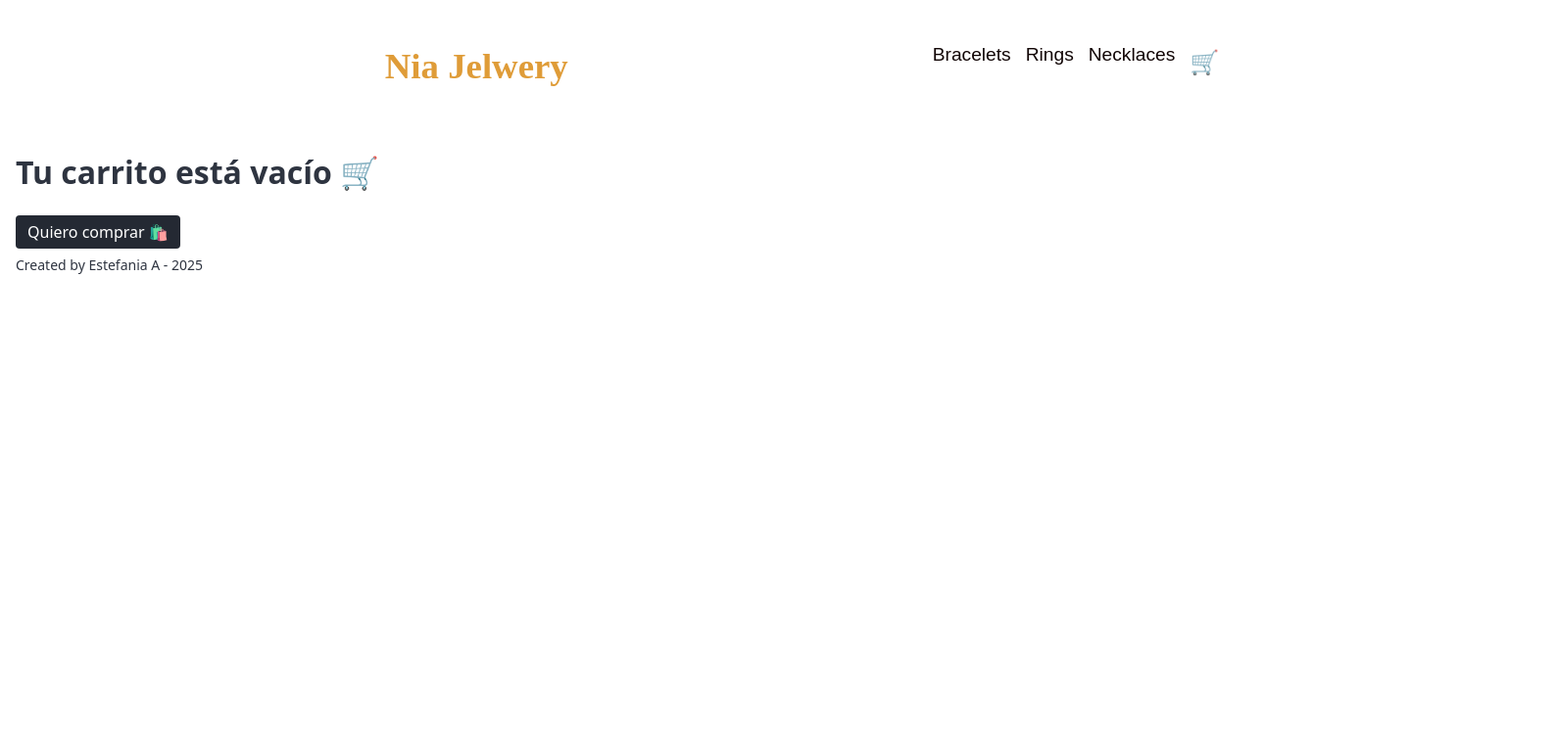
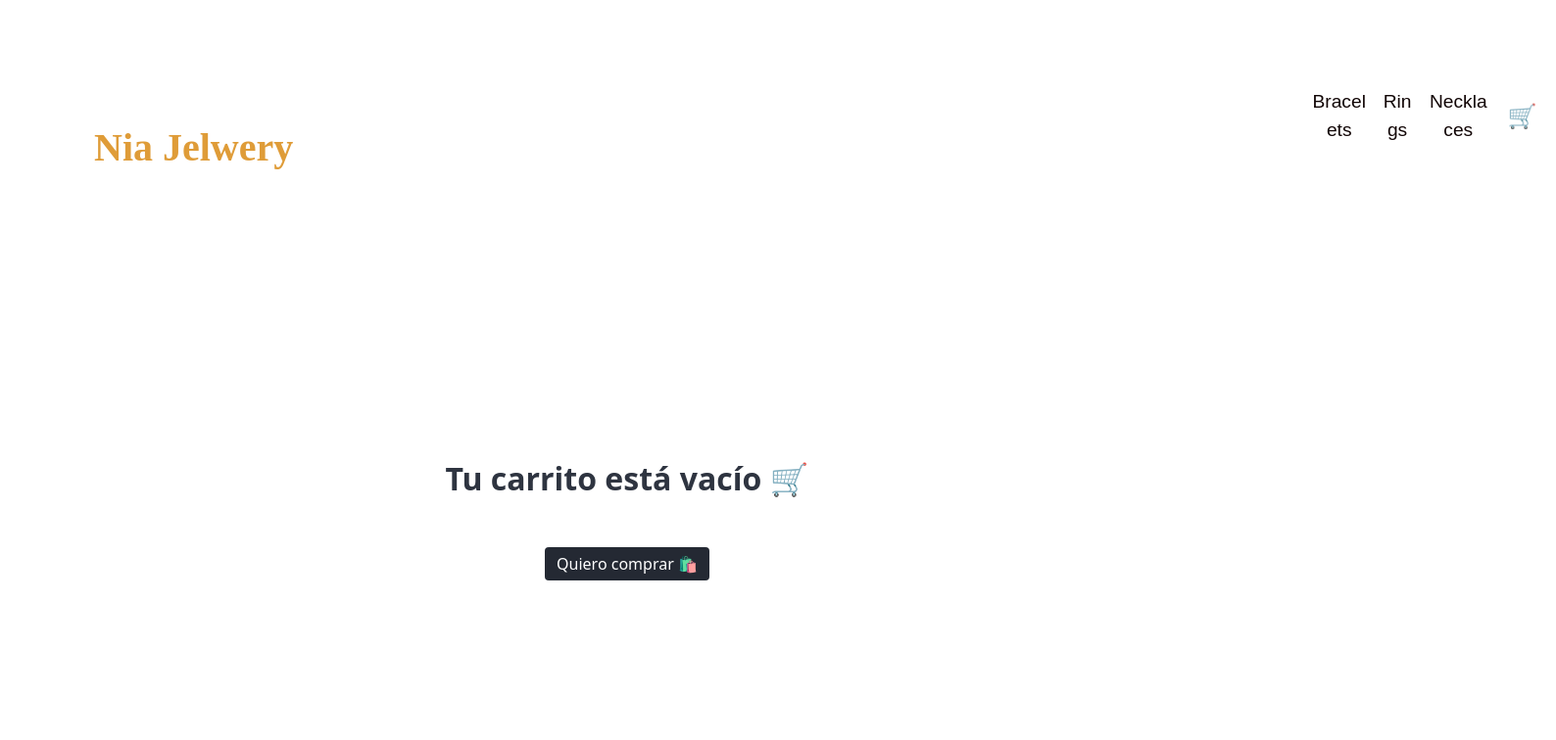
Before and after one commit to niadevel/react_ecommerce, a React (Vite) app: page /cart in a window 1280 px wide. Shown: the top 756 px of the page at 98% size, 1588 px wide, since content can reach past the window. Built offline with nearby package versions, Linux system fonts and the light colour scheme.

Commit message:
Arreglando css

```diff
--- a/src/App.css
+++ b/src/App.css
@@ -8,7 +8,6 @@ section {
   border-bottom: solid 2px rgb(149, 149, 149);
 }
 
-/* Source Code: https://github.com/rilwis/bamboo */
 :root {
   --b-font-main: system-ui, sans-serif;
   --b-font-mono: ui-monospace, SFMono-Regular, Menlo, Monaco, Consolas,
@@ -21,11 +20,11 @@ section {
   --b-btn-txt: #fff;
   --b-focus: #88c0d0;
 }
-*,
+/* *,
 ::before,
 ::after {
   box-sizing: border-box;
-}
+} */
 html:focus-within {
   scroll-behavior: smooth;
 }
@@ -44,14 +43,13 @@ body {
   -webkit-tap-highlight-color: rgba(0, 0, 0, 0);
   -webkit-text-size-adjust: 100%;
 }
-h1,
+/* h1,
 h2,
 h3,
 h4,
 h5,
 h6,
 p,
-ul,
 ol,
 dl,
 dd,
@@ -64,11 +62,11 @@ address,
 hr,
 fieldset,
 iframe,
-audio,
+audio, */
 video {
   margin: 0 0 1.5rem;
 }
-h1,
+/* h1,
 h2,
 h3,
 h4,
@@ -77,12 +75,15 @@ h6 {
   line-height: 1.25;
   margin-top: 2rem;
   text-wrap: balance;
-}
+} */
 h1 {
   font-size: 2rem;
 }
 h2 {
-  font-size: 1.5rem;
+  font-size: 2rem;
+  text-align: center;
+  padding-bottom: 1rem;
+  color: #413f3f
 }
 h3 {
   font-size: 1.25rem;
@@ -104,6 +105,13 @@ a:hover {
   text-decoration: none;
 }
 
+
+footer {
+  display: flex;
+  justify-content: center;
+  margin-top: 20px;
+  padding: 2rem 2rem;
+}
 
 video,
 svg {
--- a/src/components/CartView.jsx
+++ b/src/components/CartView.jsx
@@ -5,7 +5,8 @@ import { useState } from 'react';
 import { Link } from 'react-router-dom';
 import Swal from "sweetalert2";
 import "sweetalert2";
-import "sweetalert2-react-content"
+import "sweetalert2-react-content";
+import "./cartView.css"
 
 function realizarCompra() {
   setCartItems([])
@@ -20,10 +21,8 @@ function realizarCompra() {
   });
 }
 
-
 function CartView() {
   const { cartItems, removeItem, getTotalPrice, clearAllItems } = useContext(cartContext);
-
 
   if (cartItems.length === 0) {
 
@@ -110,17 +109,14 @@ function CartView() {
         showConfirmButton: true,
         timer: 8000
       });
-
-
     }
-
 
   return (
     <div>
         <h1>Tu carrito</h1>
       {cartItems.map((item) => (
         <div key={item.id}>
-          <div>
+          <div className="boxCart">
             <h3>{item.title}</h3>
             <p>Precio: ${item.price}</p>
             <p>Unidades: {item.count}</p>
@@ -130,36 +126,36 @@ function CartView() {
         </div>
       ))}
 
-      <h2>Total: ${getTotalPrice()}</h2>
+      <h2 className="totalCart">Total: ${getTotalPrice()}</h2>
 
-      <button onClick={clearAllItems}>Vaciar mi carrito 🛒</button>
+      <button className="clearCart" onClick={clearAllItems}>Vaciar mi carrito 🛒</button>
 
-      <form>
+      <form className="formCart">
       <h2>Completa tus datos para terminar la compra 🛍</h2>
 
-      <div style={{ display: "flex", marginBottom: 8 }}>
-        <label style={{ width: "100px", marginRight: 4 }}>Nombre</label>
-        <input name="username" type="text" onChange={onInputChange} />
+      <div>
+        <label>Nombre</label>
+        <input name="username" type="text" required onChange={onInputChange} />
       </div>
 
-      <div style={{ display: "flex", marginBottom: 8 }}>
-        <label style={{ width: "100px", marginRight: 4 }}>Apellido</label>
-        <input name="surname" type="text" onChange={onInputChange} />
+      <div>
+        <label >Apellido</label>
+        <input name="surname" type="text" required onChange={onInputChange} />
       </div>
 
-      <div style={{ display: "flex", marginBottom: 8 }}>
-        <label style={{ width: "100px", marginRight: 4 }}>Teléfono</label>
-        <input name="phone" type="text" onChange={onInputChange} />
+      <div>
+        <label>Teléfono</label>
+        <input name="phone" type="number" required onChange={onInputChange} />
       </div>
 
-      <div style={{ display: "flex", marginBottom: 8 }}>
-        <label style={{ width: "100px", marginRight: 4 }}>Email</label>
-        <input name="email" type="text" onChange={onInputChange} />
+      <div>
+        <label>Email</label>
+        <input name="email" type="email" required onChange={onInputChange} />
       </div>
 
-      <div style={{ display: "flex", marginBottom: 8 }}>
-        <label style={{ width: "100px", marginRight: 4 }}>Dirección</label>
-        <input name="adress" type="text" onChange={onInputChange} />
+      <div>
+        <label>Dirección</label>
+        <input name="adress" type="text" required onChange={onInputChange} />
       </div>
 
       <button
@@ -172,8 +168,8 @@ function CartView() {
             userData.adress !== ""
           )
         }
-        onClick={handleCheckout}
-      >
+        onClick={handleCheckout}>
+
         Realiza tu compra🛍
       </button>
     </form>
--- a/src/components/Loader.jsx
+++ b/src/components/Loader.jsx
@@ -3,7 +3,8 @@ import { SpinnerDotted } from "spinners-react";
 function Loader() {
     return (
         <SpinnerDotted
-        size={50}
+        className="loader"
+        size={100}
         thickness={100}
         speed={100}
         color="rgba(223, 156, 56, 1)"
--- a/src/components/NavBar.css
+++ b/src/components/NavBar.css
@@ -1,17 +1,29 @@
 /* src/components/NavBar.css */
 
 .navbar {
-  display: flex;
+  display: -webkit-inline-box;
   justify-content: space-between;
   align-items: center;
-  padding: 0.3rem;
+  /* align-content: center; */
+  text-align: center;
+  /* padding: 0.3rem; */
 }
+
+ul {
+  padding-inline-start: 65rem;
+  margin-block-start: 0;
+  margin-block-end: 0;
+}
+
 
 .navbar-brand {
   color: #df9c38;
-  font-size: 2.3rem;
+  font-size: 2.5rem;
   text-decoration: none;
   font-family: cursive;
+  justify-content: flex-start;
+  align-items: center;
+  padding-inline-start: 5rem;
 }
 
 .navbar-brand a:hover {
@@ -20,21 +32,27 @@
 
 .navbar-nav {
   list-style-type: none;
-  margin: 0;
-  padding: 0;
+  /* padding: 0.3rem; */
   display: flex;
   font-family: Arial, Helvetica, sans-serif;
   font-size: 1.2rem;
+  align-items: center;
+  justify-content: flex-end;
+  flex-direction: row;
 }
 
 .navbar-nav li {
   margin-right: 15px;
+  /* padding: 0.3rem; */
+
 }
 
 .navbar-nav a {
   color: #110505;
   text-decoration: none;
   transition: color 0.3s ease;
+  align-items: center;
+
 }
 
 .navbar-nav a:hover {
@@ -45,6 +63,7 @@
   font-size: 1.5rem;
   color: white;
   position: relative;
+  padding: 0.3rem;
 }
 
 .cart-count {
--- /dev/null
+++ b/src/components/cartView.css
@@ -0,0 +1,61 @@
+.cartEmptyView {
+    display: flex;
+    text-align: center;
+    justify-content: center;
+    flex-direction: column;
+    width: 50vw;
+    height: 70vh;
+    align-items: center;
+    gap: 25px
+}
+
+h1 {
+    text-align: center;
+}
+
+.boxCart {
+    display:flex;
+    justify-content: center;
+    flex-direction: column;
+    align-items: center;
+    width: 50vw;
+    height: auto;
+}
+
+.boxCart button {
+    width: fit-content;
+    justify-items: center;
+}
+
+.totalCart {
+    color: #a11313;
+}
+
+.clearCart button{
+    align-items: center;
+    justify-items: center;
+    margin: auto;
+}
+
+h2 {
+    padding-top: 5rem;
+}
+
+.formCart {
+    width: 50vw;
+    justify-items: center;
+   margin: auto;
+   display: flex;
+   margin-bottom: 8;
+   margin-right: 4;
+   flex-direction: column;
+}
+
+.formCart label {
+    font-weight: bold;
+}
+
+.formCart input {
+width: 40vw;
+margin-bottom: 10px;
+}
--- a/src/components/itemDetail.css
+++ b/src/components/itemDetail.css
@@ -19,7 +19,7 @@
   }
 
   .card-detail:hover img{
-    transform: scale(1.3);
+    transform: scale(1.1);
   }
 
   .card-body-detail {
--- /dev/null
+++ b/src/components/loader.css
@@ -0,0 +1,3 @@
+.loader {
+
+}
```
